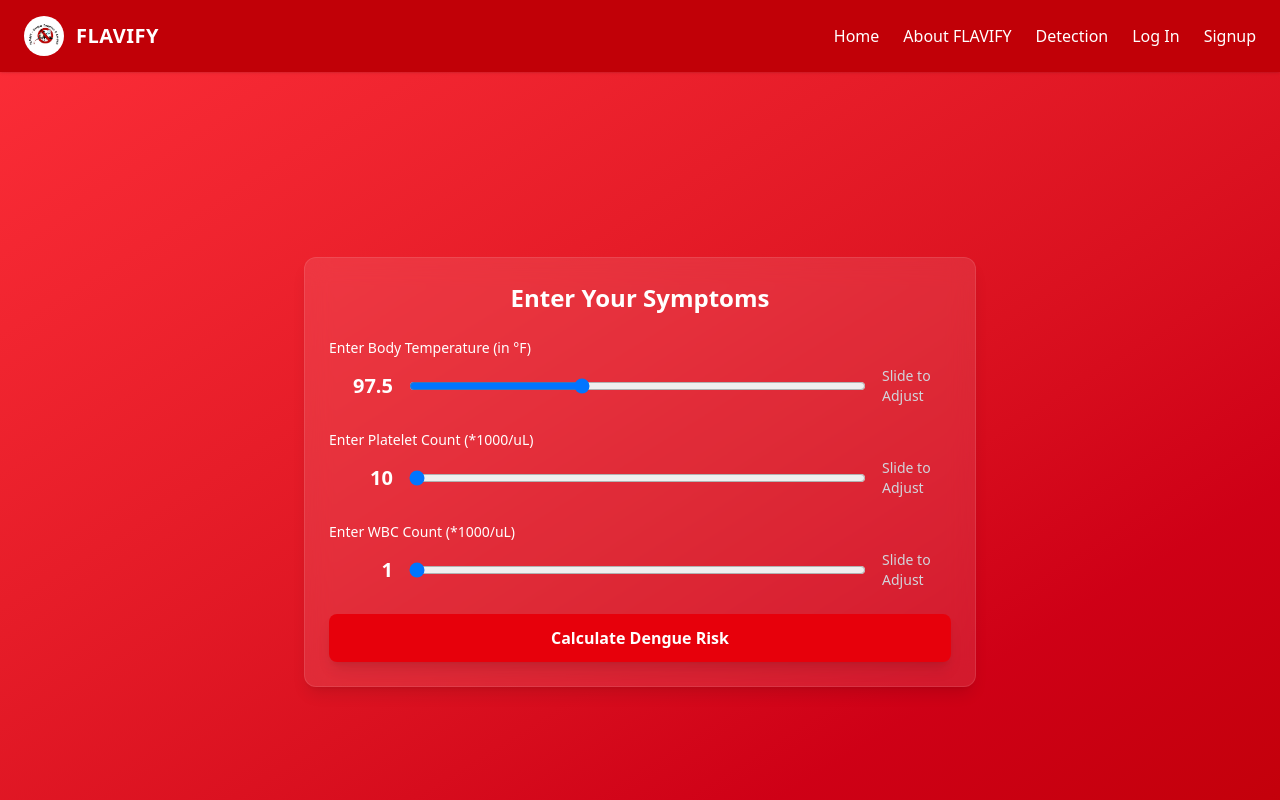
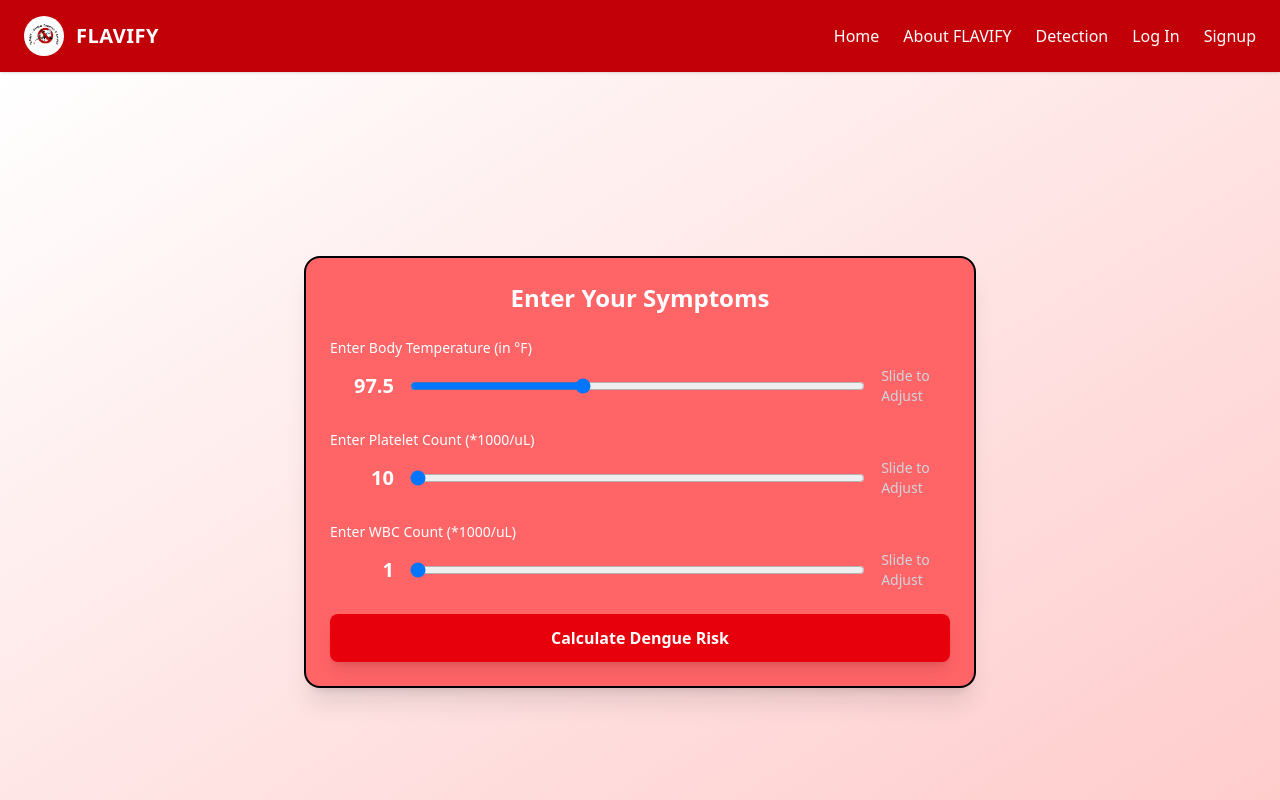
Before and after one commit to DeeptheCoderboy/Flavify, a React (Vite) app in the folder Flavify/: page /detection in a window 1280 px wide. Shown: the top 800 px of the page. Built offline with nearby package versions, Linux system fonts and the light colour scheme.

Commit message:
ui change

```diff
--- a/Flavify/src/Pages/Detection.jsx
+++ b/Flavify/src/Pages/Detection.jsx
@@ -42,12 +42,11 @@ const DengueRiskCalculator = () => {
     return (
       <>
       <Navbar/>
-        <div className="min-h-screen bg-gradient-to-br from-red-500 to-red-700 flex items-center justify-center p-4">
-            <div className="w-full max-w-2xl bg-white/10 backdrop-blur-md shadow-lg rounded-xl border border-white/10 p-6">
+        <div className="min-h-screen bg-gradient-to-br to-red-200 flex items-center justify-center p-4">
+            <div className="w-full max-w-2xl p-6  bg-red-400 border-2  rounded-2xl shadow-xl backdrop-blur-md transition-all duration-300 hover:bg-red-400 hover:shadow-2xl hover:border-red-200">
                 <h2 className="text-2xl font-bold text-white text-center mb-6">
                     Enter Your Symptoms
                 </h2>
-
                 {/* Temperature Input */}
                 <div className="mb-6">
                     <label htmlFor="temperature" className="text-white block text-sm font-medium mb-2">
```
